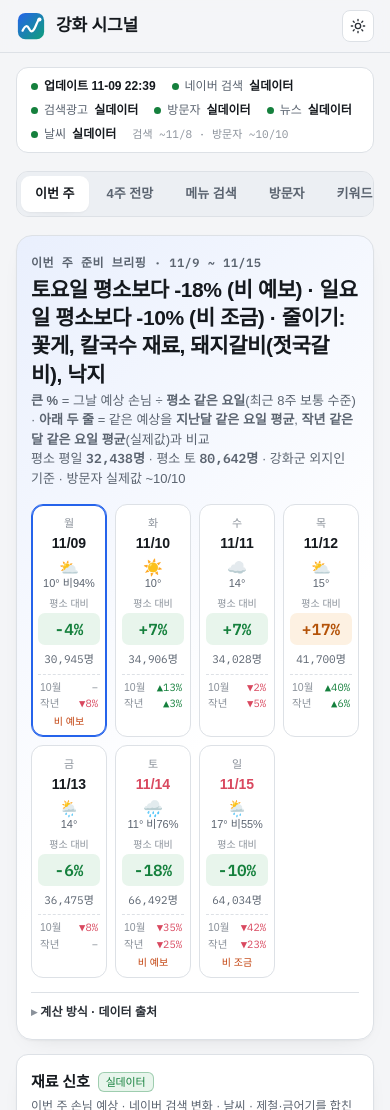
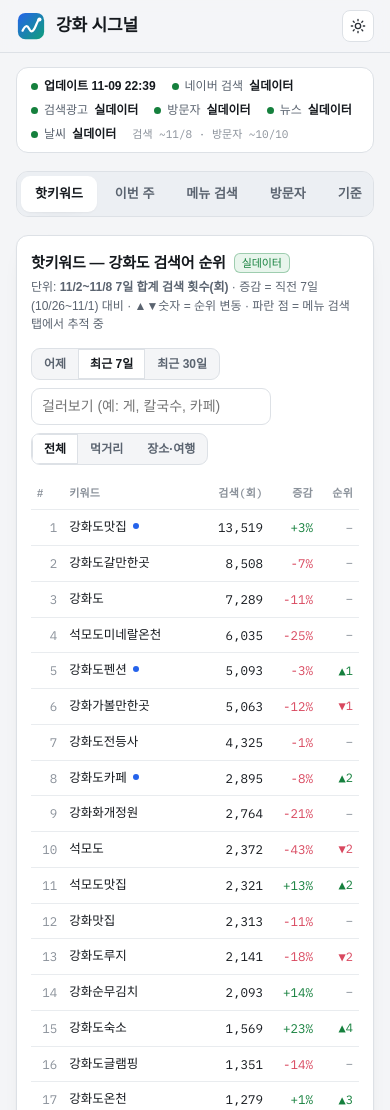
Before and after one commit to coolabc1119-byte/ganghwa-signal, a plain HTML site: page index.html in a window 390 px wide. Shown: the top 1110 px of the page. Drawn offline with nearby package versions, Linux system fonts and the light colour scheme; a web font is replaced by a local one.

Commit message:
v2.4: 핫키워드 탭 맨 왼쪽·기본, 4주 전망 삭제(계절 흐름은 방문자 탭으로), 표 한 줄 표시·모바일 막대 숨김
Co-Authored-By: Claude Opus 5.5 <noreply@anthropic.com>
Claude-Session: https://claude.ai/code/session_01GfC5azSATv3csN3sJpaHMH

```diff
--- a/data/meta.json
+++ b/data/meta.json
@@ -1,6 +1,6 @@
 {
  "project": "강화 시그널",
- "version": "2.3",
+ "version": "2.4",
  "updated_at": "2026-11-09 22:39 KST",
  "range": [
   "2025-07-12",
--- a/index.html
+++ b/index.html
@@ -99,6 +99,10 @@ table{width:100%;border-collapse:collapse;font-size:13px}
 th,td{padding:8px 8px;text-align:left;border-bottom:1px solid var(--line2);vertical-align:middle}
 th{color:var(--faint);font-weight:600;font-size:11px;letter-spacing:.02em}
 td.n,th.n{text-align:right;font-family:var(--mono);font-variant-numeric:tabular-nums;white-space:nowrap}
+td.kw{white-space:nowrap;overflow:hidden;text-overflow:ellipsis;max-width:46vw}
+.tdot{display:inline-block;width:6px;height:6px;border-radius:50%;background:var(--blue);margin-left:6px;vertical-align:2px}
+th,td{white-space:nowrap}
+@media(max-width:560px){.bar{display:none!important} table{font-size:12.5px} th,td{padding:8px 6px}}
 tr.mine td{background:color-mix(in srgb,var(--blue) 7%,transparent)}
 .up{color:var(--ok)} .down{color:var(--red)} .muted{color:var(--faint)}
 .bar{height:6px;border-radius:3px;background:var(--blue);display:inline-block;vertical-align:middle;margin-right:8px;opacity:.85}
@@ -190,16 +194,15 @@ tr.ref td{color:var(--sub);background:var(--soft)}
   <div class="sample-note" id="notice" hidden></div>
 
   <div class="tabs"><div class="tablist">
-    <button class="tab on" data-p="brief">이번 주</button>
-    <button class="tab" data-p="outlook">4주 전망</button>
+    <button class="tab on" data-p="disc">핫키워드</button>
+    <button class="tab" data-p="brief">이번 주</button>
     <button class="tab" data-p="trend">메뉴 검색</button>
     <button class="tab" data-p="visit">방문자</button>
-    <button class="tab" data-p="disc">키워드 발굴</button>
     <button class="tab" data-p="about">기준</button>
   </div></div>
 
   <!-- 이번 주 -->
-  <section class="panel on" id="p-brief">
+  <section class="panel" id="p-brief">
     <div class="hero">
       <div class="eyebrow" id="bweek"></div>
       <h1 id="bsum"></h1>
@@ -222,21 +225,7 @@ tr.ref td{color:var(--sub);background:var(--soft)}
     </div>
   </section>
 
-  <!-- 4주 전망 -->
-  <section class="panel" id="p-outlook">
-    <div class="card">
-      <h2>앞으로 4주 — 주말·평일 예상 손님 <span class="chip" id="c-ol"></span></h2>
-      <div class="sub">단위: 명/일(강화군 외지인) · 이번 주만 날씨 반영, 나머지는 요일·계절·연휴 기준 · 작년 같은 주 실제 합계와 비교 · 발주·휴무·알바 일정 잡을 때</div>
-      <div class="ol" id="outlook"></div>
-    </div>
-    <div class="card">
-      <h2>계절 흐름 — 작년 월별 하루 평균 방문자 <span class="chip" id="c-season"></span></h2>
-      <div class="sub">단위: 명/일 · 연중 성수기·비수기 파악 · 올해 데이터가 쌓이는 달은 겹쳐 표시</div>
-      <div class="chart sm"><canvas id="mchart"></canvas></div>
-    </div>
-  </section>
-
-  <!-- 메뉴 검색 -->
+    <!-- 메뉴 검색 -->
   <section class="panel" id="p-trend">
     <div class="card">
       <h2>우리 메뉴 네이버 검색 — 주별 <span class="chip" id="c-trend"></span></h2>
@@ -262,6 +251,11 @@ tr.ref td{color:var(--sub);background:var(--soft)}
   <!-- 방문자 -->
   <section class="panel" id="p-visit">
     <div class="card">
+      <h2>계절 흐름 — 월별 하루 평균 방문자 <span class="chip" id="c-season"></span></h2>
+      <div class="sub">단위: 명/일 · 연중 성수기·비수기 파악 · 작년(회색)과 올해(파랑) 같은 달 비교</div>
+      <div class="chart sm"><canvas id="mchart"></canvas></div>
+    </div>
+    <div class="card">
       <h2>강화군 하루 외지인 방문자 <span class="chip" id="c-vis"></span></h2>
       <div class="sub">단위: 명/일 · 한국관광공사(통신사 집계) · 약 한 달 늦게 올라옴 · 얇은 선 = 일별, 굵은 선 = 7일 평균 · 점 색 = 비 온 날</div>
       <div class="controls"><div class="seg" id="vrange"><button data-r="90">3개월</button><button data-r="180" class="on">6개월</button><button data-r="9999">전체</button></div>
@@ -275,9 +269,9 @@ tr.ref td{color:var(--sub);background:var(--soft)}
   </section>
 
   <!-- 키워드 발굴 -->
-  <section class="panel" id="p-disc">
+  <section class="panel on" id="p-disc">
     <div class="card">
-      <h2>강화도 검색어 순위 <span class="chip" id="c-disc"></span></h2>
+      <h2>핫키워드 — 강화도 검색어 순위 <span class="chip" id="c-disc"></span></h2>
       <div class="sub" id="discSub"></div>
       <div class="controls"><div class="seg" id="dper"><button data-p="day">어제</button><button data-p="week" class="on">최근 7일</button><button data-p="month">최근 30일</button></div>
         <input type="search" id="q" placeholder="걸러보기 (예: 게, 칼국수, 카페)">
@@ -343,15 +337,15 @@ async function init(){
   const sampleSrc=Object.keys(L).filter(k=>S[k]==='sample');
   if(sampleSrc.length){ const n=document.getElementById('notice'); n.hidden=false; n.textContent='⚠ '+sampleSrc.map(k=>L[k]).join(', ')+'은(는) 아직 샘플 수치입니다.'; }
   const chip=(id,keys)=>{ const el=document.getElementById(id); if(!el) return; const live=keys.every(k=>S[k]==='live'||S[k]==='stale'); el.textContent=live?'실데이터':'샘플'; el.className='chip '+(live?'live':'sample'); };
-  chip('c-ing',['tour_api','datalab','weather']); chip('c-trend',['datalab','keyword_tool']); chip('c-cmp',['datalab']); chip('c-menu',['keyword_tool']); chip('c-vis',['tour_api']); chip('c-disc',['keyword_tool','discovery']); chip('c-ev',['datalab']); chip('c-news',['naver_news']); chip('c-ol',['tour_api','weather']); chip('c-season',['tour_api']); chip('c-wx',['tour_api','weather']);
+  chip('c-ing',['tour_api','datalab','weather']); chip('c-trend',['datalab','keyword_tool']); chip('c-cmp',['datalab']); chip('c-menu',['keyword_tool']); chip('c-vis',['tour_api']); chip('c-disc',['keyword_tool','discovery']); chip('c-ev',['datalab']); chip('c-news',['naver_news']); chip('c-season',['tour_api']); chip('c-wx',['tour_api','weather']);
 
   // 방문자: 연속 날짜로
   if(D.visitors?.dates?.length){ const v=D.visitors, by=Object.fromEntries(v.dates.map((d,i)=>[d,v.visitor[i]])); const out=[],vals=[]; let d=v.dates[0]; const end=v.dates.at(-1); while(d<=end){ out.push(d); vals.push(by[d]??null); d=shift(d,1); } D.visitors={...v,dates:out,visitor:vals}; }
   const seenBc=new Set((m.broadcast_log||[]).map(b=>b.date));
   (D.brief?.broadcast_auto||[]).forEach(b=>{ if(!seenBc.has(b.date)){ seenBc.add(b.date); m.broadcast_log.push({date:b.date,program:b.program}); } });
   state.group=Object.keys(m.groups)[0];
-  try{ const t=localStorage.getItem('gs-tab'); if(t&&document.getElementById('p-'+t)) showTab(t); }catch(e){}
-  renderBrief(); renderPrep(); renderStaffAlerts(); renderBc(); renderEvents(); renderOutlook(); renderMonthly(); buildGroupSeg(); renderTrend(); renderCmp(); renderMenu(); renderVisitors(); renderWd(); renderWx(); renderVolume(); renderNews(); renderAbout();
+  try{ const t=localStorage.getItem('gs-tab'); if(t&&document.getElementById('p-'+t)&&document.querySelector(`.tab[data-p="${t}"]`)) showTab(t); }catch(e){}
+  renderBrief(); renderPrep(); renderStaffAlerts(); renderBc(); renderEvents(); renderMonthly(); buildGroupSeg(); renderTrend(); renderCmp(); renderMenu(); renderVisitors(); renderWd(); renderWx(); renderVolume(); renderNews(); renderAbout();
   attachHow();
   document.getElementById('q').addEventListener('input',renderVolume);
   bindSeg('rangeSeg','r',v=>{state.range=+v;renderTrend();}); bindSeg('yoySeg','y',v=>{state.yoy=v==='1';renderTrend();});
@@ -401,10 +395,6 @@ const HOW={
     '<b>방송 감지</b> = 뉴스 제목에 방송 프로그램명(생생정보·오늘N·생활의 달인·백반기행 등)과 음식 단어(맛집·꽃게·젓국·칼국수 등)가 함께 있으면 방송으로 기록',
     '<b>검색 급등</b> = 그날 하루 검색 횟수 ≥ 같은 요일 직전 4주 평균 × 2 그리고 ≥ 100회', CNT],
     s:['news','dlab','ad']},
-  outlook:{f:[
-    '<b>주별 예상</b> = 각 날짜를 「이번 주」와 같은 공식으로 계산 (날씨·방송은 이번 주만, 이후는 예보 범위 밖이라 제외)',
-    '<b>작년 같은 주</b> = 364일 전(같은 요일) 7일 실제 방문자 합계 · 5일 이상 있을 때만 표시'],
-    s:['tour','cfg']},
   mchart:{f:['<b>막대</b> = 그 달 하루 외지인 방문자 실제값의 평균 (그 달 7일 이상 있을 때만)'], s:['tour']},
   trend:{f:[CNT,'<b>주별 선</b> = 월요일 시작 주의 하루 평균','<b>작년 겹쳐보기</b> = 364일 전(같은 요일) 값','<b>방송 점선</b> = 뉴스 자동 감지 + 직접 입력'], s:['dlab','ad','news']},
   cmp:{f:[CNT,'<b>전주</b> = 7일 전 같은 요일 값','<b>전월 평균</b> = 지난달 같은 요일 값들의 평균','<b>전년 평균</b> = 작년 같은 달 같은 요일 값들의 평균','<b>증감</b> = 그날 ÷ 비교값 − 1'], s:['dlab','ad']},
@@ -477,16 +467,6 @@ function renderEvents(){
   document.getElementById('events').innerHTML=ev.length? ev.map(e=>`<div class="ev"><b class="mono">${e.date}</b> · ${e.keyword} — 평소 <span class="mono">${fmt(e.baseline)}회</span> → <b class="mono">${fmt(e.value)}회</b>${e.holiday?`<span class="tag">${e.holiday}</span>`:''}${e.broadcast?`<span class="tag">📺 ${e.broadcast.program}</span>`:''}${e.news&&e.news.length?`<div class="news">${e.news.slice(0,2).map(n=>`<a href="${n.link}" target="_blank" rel="noopener">${n.title}</a>`).join(' · ')}</div>`:''}</div>`).join('') : '<div class="empty">최근 급등 없음</div>';
 }
 
-/* ================= 4주 전망 ================= */
-function renderOutlook(){
-  const o=D.brief?.outlook||[];
-  document.getElementById('outlook').innerHTML=o.map((w,i)=>{ const ly=w.last_year_total; const d=ly?(w.week_total/ly-1)*100:null;
-    return `<div class="olw"><div class="h">${i===0?'이번 주':i===1?'다음 주':`${i+1}주 뒤`}${w.weather_applied?' · 날씨 반영':''}</div><div class="t">${md(w.start)} ~ ${md(w.end)}</div>
-      <div class="row"><span>토요일</span><b>${fmt(w.sat)}명</b></div><div class="row"><span>일요일</span><b>${fmt(w.sun)}명</b></div><div class="row"><span>평일 평균</span><b>${fmt(w.weekday)}명</b></div>
-      <div class="row"><span>주 합계</span><b>${fmt(w.week_total)}</b></div>
-      <div class="row"><span>작년 같은 주</span><b>${ly?fmt(ly)+` <span class="${d>=0?'up':'down'}">${d>=0?'▲':'▼'}${Math.abs(d).toFixed(0)}%</span>`:'<span class="muted">집계 전</span>'}</b></div>
-      ${w.holidays.length?`<div class="hol">📅 ${w.holidays.join(', ')}</div>`:''}</div>`; }).join('');
-}
 function renderMonthly(){
   const v=D.visitors; if(!v) return; const by={}; v.dates.forEach((d,i)=>{ if(v.visitor[i]!=null) (by[d.slice(0,7)]||=[]).push(v.visitor[i]); });
   const years=[...new Set(Object.keys(by).map(m=>m.slice(0,4)))].sort().slice(-2);
@@ -606,12 +586,12 @@ function discRank(){
 }
 function renderVolume(){
   const {rows:all,lab,prevLab}=discRank();
-  document.getElementById('discSub').innerHTML=`단위: <b>${lab}</b> · 증감 = ${prevLab} · ▲▼숫자 = 순위 변동 · 파란 표시 = 추적 중 · 내가 모르는 메뉴·장소가 여기서 나옴`;
+  document.getElementById('discSub').innerHTML=`단위: <b>${lab}</b> · 증감 = ${prevLab} · ▲▼숫자 = 순위 변동 · 파란 점 = 메뉴 검색 탭에서 추적 중`;
   const q=document.getElementById('q').value.trim(); let rows=all; if(q) rows=rows.filter(r=>r.keyword.includes(q));
   if(state.dfilter==='food') rows=rows.filter(r=>FOOD.test(r.keyword)); else if(state.dfilter==='place') rows=rows.filter(r=>PLACE.test(r.keyword)&&!FOOD.test(r.keyword));
   rows=rows.slice(0,100); const max=Math.max(1,...rows.map(r=>r.cur||0));
   const rk=r=>{ if(!r.prank) return '<span class="muted" style="font-size:10px">NEW</span>'; const d=r.prank-r.rank; return d===0?'<span class="muted">–</span>':`<span class="${d>0?'up':'down'}">${d>0?'▲':'▼'}${Math.abs(d)}</span>`; };
-  document.getElementById('volume').innerHTML=`<tr><th>#</th><th>키워드</th><th class="n">검색(회)</th><th class="n">증감</th><th class="n">순위</th></tr>`+rows.map(r=>`<tr><td class="n muted">${r.rank}</td><td>${r.keyword}${r.tracked?'<span class="tag mine">추적 중</span>':''}</td><td class="n">${r.under10?'<span class="muted">10 미만</span>':`<span class="bar" style="width:${Math.round((r.cur||0)/max*70)}px"></span>${fmt(r.cur)}`}</td><td class="n ${r.pct==null?'muted':r.pct>=0?'up':'down'}">${r.pct==null?'–':(r.pct>=0?'+':'')+r.pct.toFixed(0)+'%'}</td><td class="n" style="font-size:12px">${state.dper==='month'&&r.prev==null?'<span class="muted">–</span>':rk(r)}</td></tr>`).join('')+(rows.length?'':'<tr><td class="empty" colspan="5">결과 없음</td></tr>');
+  document.getElementById('volume').innerHTML=`<tr><th>#</th><th>키워드</th><th class="n">검색(회)</th><th class="n">증감</th><th class="n">순위</th></tr>`+rows.map(r=>`<tr><td class="n muted">${r.rank}</td><td class="kw" title="${r.keyword}">${r.keyword}${r.tracked?'<span class="tdot" title="추적 중"></span>':''}</td><td class="n">${r.under10?'<span class="muted">10 미만</span>':`<span class="bar" style="width:${Math.round((r.cur||0)/max*70)}px"></span>${fmt(r.cur)}`}</td><td class="n ${r.pct==null?'muted':r.pct>=0?'up':'down'}">${r.pct==null?'–':(r.pct>=0?'+':'')+r.pct.toFixed(0)+'%'}</td><td class="n" style="font-size:12px">${state.dper==='month'&&r.prev==null?'<span class="muted">–</span>':rk(r)}</td></tr>`).join('')+(rows.length?'':'<tr><td class="empty" colspan="5">결과 없음</td></tr>');
 }
 function renderNews(){ const it=(D.news_log?.items||[]).slice(0,30); document.getElementById('newslist').innerHTML=it.length? it.map(n=>`<div class="al"><span class="d">${n.date.slice(5).replace('-','/')}</span><span>${n.tv?'📺 ':''}<a href="${n.link}" target="_blank" rel="noopener" style="text-decoration:none;color:var(--ink2)">${n.title}</a></span></div>`).join('') : '<div class="empty">뉴스 없음</div>'; }
 function renderAbout(){
--- a/keywords.json
+++ b/keywords.json
@@ -1,6 +1,6 @@
 {
   "project": "강화 시그널",
-  "version": "2.3",
+  "version": "2.4",
   "store": {
     "name": "선두리 만선꽃게랑낙지",
     "address": "인천 강화군 길상면 선두리",
```
